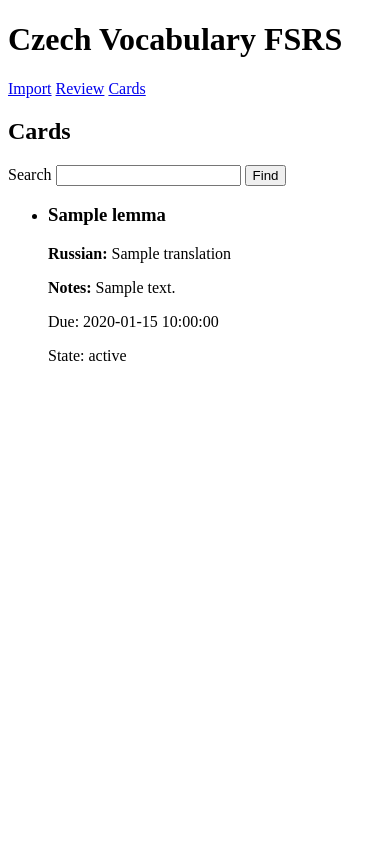
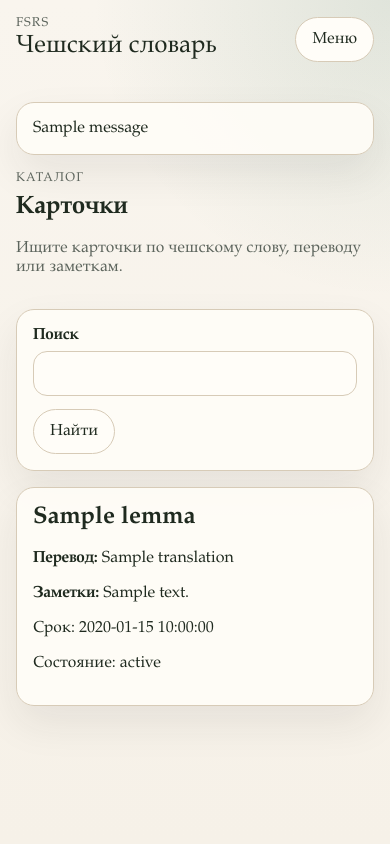
Before and after one commit to evinlort/FSRS, a Python web app: template src/czech_vocab/web/templates/cards.html in a window 390 px wide. Run offline with Jinja, Linux system fonts and the light colour scheme; the template is opened without the code that fills it: most values are stand-ins (such as "Sample title", 1, 10 or a date in 2020); one stand-in notice (Sample message) is shown.

Commit message:
feat: add shared russian ui shell

```diff
--- /dev/null
+++ b/src/czech_vocab/web/static/app.js
@@ -0,0 +1,10 @@
+const navToggle = document.querySelector("[data-nav-toggle]");
+const nav = document.querySelector("[data-nav]");
+
+if (navToggle && nav) {
+  navToggle.addEventListener("click", () => {
+    const isOpen = nav.dataset.open === "true";
+    nav.dataset.open = String(!isOpen);
+    navToggle.setAttribute("aria-expanded", String(!isOpen));
+  });
+}
--- /dev/null
+++ b/src/czech_vocab/web/static/styles.css
@@ -0,0 +1,262 @@
+:root {
+  color-scheme: light;
+  --bg: #f6f1e8;
+  --surface: #fffdf8;
+  --surface-alt: #efe6d8;
+  --ink: #1f2a1f;
+  --muted: #5d655d;
+  --accent: #2c6b52;
+  --accent-strong: #174a36;
+  --border: #d7cbb7;
+  --shadow: 0 18px 40px rgba(37, 41, 33, 0.08);
+  --radius: 18px;
+  --max-width: 68rem;
+  font-family: "Iowan Old Style", "Palatino Linotype", "URW Palladio L", serif;
+}
+
+* {
+  box-sizing: border-box;
+}
+
+body {
+  margin: 0;
+  min-height: 100vh;
+  background:
+    radial-gradient(circle at top right, rgba(44, 107, 82, 0.12), transparent 32%),
+    linear-gradient(180deg, #f9f5ee 0%, var(--bg) 100%);
+  color: var(--ink);
+}
+
+a {
+  color: inherit;
+}
+
+.skip-link {
+  position: absolute;
+  left: 1rem;
+  top: -3rem;
+  z-index: 20;
+  padding: 0.7rem 1rem;
+  border-radius: 999px;
+  background: var(--accent-strong);
+  color: #fff;
+}
+
+.skip-link:focus {
+  top: 1rem;
+}
+
+.site-header,
+.page-shell {
+  width: min(calc(100% - 2rem), var(--max-width));
+  margin: 0 auto;
+}
+
+.site-header {
+  padding: 1rem 0 0.5rem;
+}
+
+.site-header__inner,
+.site-nav,
+.page-header,
+.action-row,
+.pager {
+  display: flex;
+  gap: 0.75rem;
+}
+
+.site-header__inner,
+.page-header {
+  align-items: center;
+  justify-content: space-between;
+}
+
+.site-brand {
+  display: inline-flex;
+  flex-direction: column;
+  text-decoration: none;
+}
+
+.site-brand__eyebrow,
+.page-header__eyebrow {
+  margin: 0;
+  color: var(--muted);
+  font-size: 0.8rem;
+  letter-spacing: 0.08em;
+  text-transform: uppercase;
+}
+
+.site-brand__title,
+.page-header__title,
+.study-card__title,
+.card-list__title {
+  margin: 0;
+}
+
+.site-brand__title,
+.page-header__title {
+  font-size: clamp(1.55rem, 3vw, 2.2rem);
+}
+
+.site-nav {
+  display: none;
+  flex-direction: column;
+  margin-top: 0.9rem;
+  padding: 0.75rem;
+  border: 1px solid var(--border);
+  border-radius: var(--radius);
+  background: rgba(255, 253, 248, 0.9);
+  box-shadow: var(--shadow);
+}
+
+.site-nav[data-open="true"] {
+  display: flex;
+}
+
+.site-nav__link,
+.button,
+.nav-toggle,
+input[type="file"],
+input[type="text"],
+input:not([type]),
+button {
+  font: inherit;
+}
+
+.site-nav__link,
+.button,
+.nav-toggle {
+  border-radius: 999px;
+  text-decoration: none;
+}
+
+.site-nav__link,
+.nav-toggle {
+  padding: 0.7rem 1rem;
+  border: 1px solid var(--border);
+  background: var(--surface);
+}
+
+.site-nav__link--primary,
+.button--primary {
+  border-color: transparent;
+  background: var(--accent);
+  color: #fff;
+}
+
+.page-shell {
+  padding: 1rem 0 3rem;
+}
+
+.page-header {
+  align-items: end;
+  margin-bottom: 1rem;
+}
+
+.page-header__copy > * + * {
+  margin-top: 0.4rem;
+}
+
+.page-header__intro {
+  max-width: 44rem;
+  color: var(--muted);
+}
+
+.panel,
+.flash {
+  padding: 1rem;
+  border: 1px solid var(--border);
+  border-radius: var(--radius);
+  background: rgba(255, 253, 248, 0.9);
+  box-shadow: var(--shadow);
+}
+
+.panel + .panel,
+.panel + .panel-stack,
+.panel-grid + .panel-stack,
+.panel-stack + .pager {
+  margin-top: 1rem;
+}
+
+.panel-grid {
+  display: grid;
+  gap: 1rem;
+}
+
+.panel__title {
+  margin: 0 0 0.5rem;
+}
+
+.panel--accent {
+  background: linear-gradient(135deg, rgba(44, 107, 82, 0.14), rgba(255, 253, 248, 0.92));
+}
+
+.action-row,
+.pager {
+  flex-wrap: wrap;
+}
+
+.button,
+.nav-toggle,
+button {
+  display: inline-flex;
+  align-items: center;
+  justify-content: center;
+  padding: 0.75rem 1rem;
+  border: 1px solid var(--border);
+  background: var(--surface);
+  color: var(--ink);
+  cursor: pointer;
+}
+
+.field-label {
+  display: block;
+  margin-bottom: 0.35rem;
+  font-weight: 700;
+}
+
+input[type="file"],
+input[type="text"],
+input:not([type]) {
+  width: 100%;
+  max-width: 28rem;
+  margin-bottom: 0.8rem;
+  padding: 0.75rem 0.9rem;
+  border: 1px solid var(--border);
+  border-radius: 14px;
+  background: var(--surface);
+}
+
+.card-list {
+  list-style: none;
+  margin: 0;
+  padding: 0;
+}
+
+.card-list__item + .card-list__item {
+  margin-top: 1rem;
+  padding-top: 1rem;
+  border-top: 1px solid var(--border);
+}
+
+:focus-visible {
+  outline: 3px solid rgba(44, 107, 82, 0.45);
+  outline-offset: 3px;
+}
+
+@media (min-width: 760px) {
+  .nav-toggle {
+    display: none;
+  }
+
+  .site-nav {
+    display: flex;
+    flex-direction: row;
+    flex-wrap: wrap;
+    align-items: center;
+  }
+
+  .panel-grid {
+    grid-template-columns: repeat(2, minmax(0, 1fr));
+  }
+}
--- a/src/czech_vocab/web/templates/base.html
+++ b/src/czech_vocab/web/templates/base.html
@@ -1,20 +1,62 @@
 <!doctype html>
-<html lang="en">
+<html lang="ru">
   <head>
     <meta charset="utf-8">
     <meta name="viewport" content="width=device-width, initial-scale=1">
-    <title>Czech Vocabulary FSRS</title>
+    <title>{% block title %}Чешский словарь{% endblock %} · Czech Vocabulary FSRS</title>
+    <link rel="stylesheet" href="{{ url_for('static', filename='styles.css') }}">
+    <script src="{{ url_for('static', filename='app.js') }}" defer></script>
   </head>
-  <body>
-    <header>
-      <h1>Czech Vocabulary FSRS</h1>
-      <nav aria-label="Primary">
-        <a href="/import">Import</a>
-        <a href="/review">Review</a>
-        <a href="/cards">Cards</a>
+  <body class="app-shell">
+    <a class="skip-link" href="#main-content">Перейти к содержанию</a>
+    <header class="site-header">
+      <div class="site-header__inner">
+        <a class="site-brand" href="{{ url_for('main.home') }}">
+          <span class="site-brand__eyebrow">FSRS</span>
+          <span class="site-brand__title">Чешский словарь</span>
+        </a>
+        <button
+          class="nav-toggle"
+          type="button"
+          aria-expanded="false"
+          aria-controls="primary-nav"
+          data-nav-toggle
+        >
+          Меню
+        </button>
+      </div>
+      <nav id="primary-nav" class="site-nav" aria-label="Основная навигация" data-nav>
+        <a class="site-nav__link" href="{{ url_for('main.home') }}">Главная</a>
+        <a class="site-nav__link site-nav__link--primary" href="{{ url_for('main.review_page') }}">
+          Повторение
+        </a>
+        <a class="site-nav__link" href="{{ url_for('main.cards_page') }}">Карточки</a>
+        <a class="site-nav__link" href="{{ url_for('main.import_page') }}">Импорт</a>
+        <a class="site-nav__link" href="{{ url_for('main.stats_page') }}">Статистика</a>
+        <a class="site-nav__link" href="{{ url_for('main.settings_page') }}">Настройки</a>
       </nav>
     </header>
-    <main>
+    <main id="main-content" class="page-shell">
+      {% with flashes = get_flashed_messages(with_categories=true) %}
+        {% if flashes %}
+          <section class="flash-stack" aria-label="Сообщения">
+            {% for category, message in flashes %}
+              <p class="flash flash--{{ category }}">{{ message }}</p>
+            {% endfor %}
+          </section>
+        {% endif %}
+      {% endwith %}
+      <header class="page-header">
+        <div class="page-header__copy">
+          <p class="page-header__eyebrow">{% block page_eyebrow %}MVP{% endblock %}</p>
+          <h1 class="page-header__title">{% block page_title %}Чешский словарь{% endblock %}</h1>
+          {% set intro = self.page_intro() | trim %}
+          {% if intro %}
+            <div class="page-header__intro">{{ intro }}</div>
+          {% endif %}
+        </div>
+        <div class="page-header__actions">{% block page_actions %}{% endblock %}</div>
+      </header>
       {% block content %}{% endblock %}
     </main>
   </body>
--- a/src/czech_vocab/web/templates/cards.html
+++ b/src/czech_vocab/web/templates/cards.html
@@ -1,27 +1,33 @@
 {% extends "base.html" %}
 
+{% block title %}Карточки{% endblock %}
+{% block page_eyebrow %}Каталог{% endblock %}
+{% block page_title %}Карточки{% endblock %}
+{% block page_intro %}
+  <p>Ищите карточки по чешскому слову, переводу или заметкам.</p>
+{% endblock %}
+
 {% block content %}
-  <section>
-    <h2>Cards</h2>
-    <form method="get" action="/cards">
-      <label for="q">Search</label>
+  <section class="panel">
+    <form method="get" action="{{ url_for('main.cards_page') }}">
+      <label class="field-label" for="q">Поиск</label>
       <input id="q" name="q" value="{{ catalog_page.query }}">
-      <button type="submit">Find</button>
+      <button class="button button--primary" type="submit">Найти</button>
     </form>
   </section>
 
-  <section>
+  <section class="panel">
     {% if catalog_page.cards %}
-      <ul>
+      <ul class="card-list">
         {% for card in catalog_page.cards %}
-          <li>
-            <h3>{{ card.lemma }}</h3>
-            <p><strong>Russian:</strong> {{ card.translation }}</p>
+          <li class="card-list__item">
+            <h2 class="card-list__title">{{ card.lemma }}</h2>
+            <p><strong>Перевод:</strong> {{ card.translation }}</p>
             {% if card.notes %}
-              <p><strong>Notes:</strong> {{ card.notes }}</p>
+              <p><strong>Заметки:</strong> {{ card.notes }}</p>
             {% endif %}
-            <p>Due: {{ card.due_text }}</p>
-            <p>State: {{ card.state_text }}</p>
+            <p>Срок: {{ card.due_text }}</p>
+            <p>Состояние: {{ card.state_text }}</p>
             {% if card.metadata %}
               <dl>
                 {% for key, value in card.metadata.items() %}
@@ -34,16 +40,16 @@
         {% endfor %}
       </ul>
     {% else %}
-      <p>No cards matched your search.</p>
+      <p>Карточки по этому запросу не найдены.</p>
     {% endif %}
   </section>
 
-  <nav aria-label="Pagination">
+  <nav class="pager" aria-label="Пагинация">
     {% if catalog_page.has_previous %}
-      <a href="{{ url_for('main.cards_page', q=catalog_page.query, page=catalog_page.page - 1) }}">Previous</a>
+      <a class="button" href="{{ url_for('main.cards_page', q=catalog_page.query, page=catalog_page.page - 1) }}">Назад</a>
     {% endif %}
     {% if catalog_page.has_next %}
-      <a href="{{ url_for('main.cards_page', q=catalog_page.query, page=catalog_page.page + 1) }}">Next</a>
+      <a class="button" href="{{ url_for('main.cards_page', q=catalog_page.query, page=catalog_page.page + 1) }}">Дальше</a>
     {% endif %}
   </nav>
 {% endblock %}
```
Also changed, not shown: src/czech_vocab/web/routes.py (+18 -0 lines), src/czech_vocab/web/templates/home.html (+28 -9 lines), src/czech_vocab/web/templates/import.html (+15 -9 lines), src/czech_vocab/web/templates/placeholder.html (added, +14 -0 lines), src/czech_vocab/web/templates/review.html (+18 -12 lines), tests/test_card_catalog.py (+2 -2 lines), tests/test_dashboard_and_acceptance.py (+6 -6 lines), tests/test_import_flow.py (+7 -7 lines), tests/test_review_ui.py (+1 -1 lines), tests/test_web_shell.py (+31 -2 lines).
